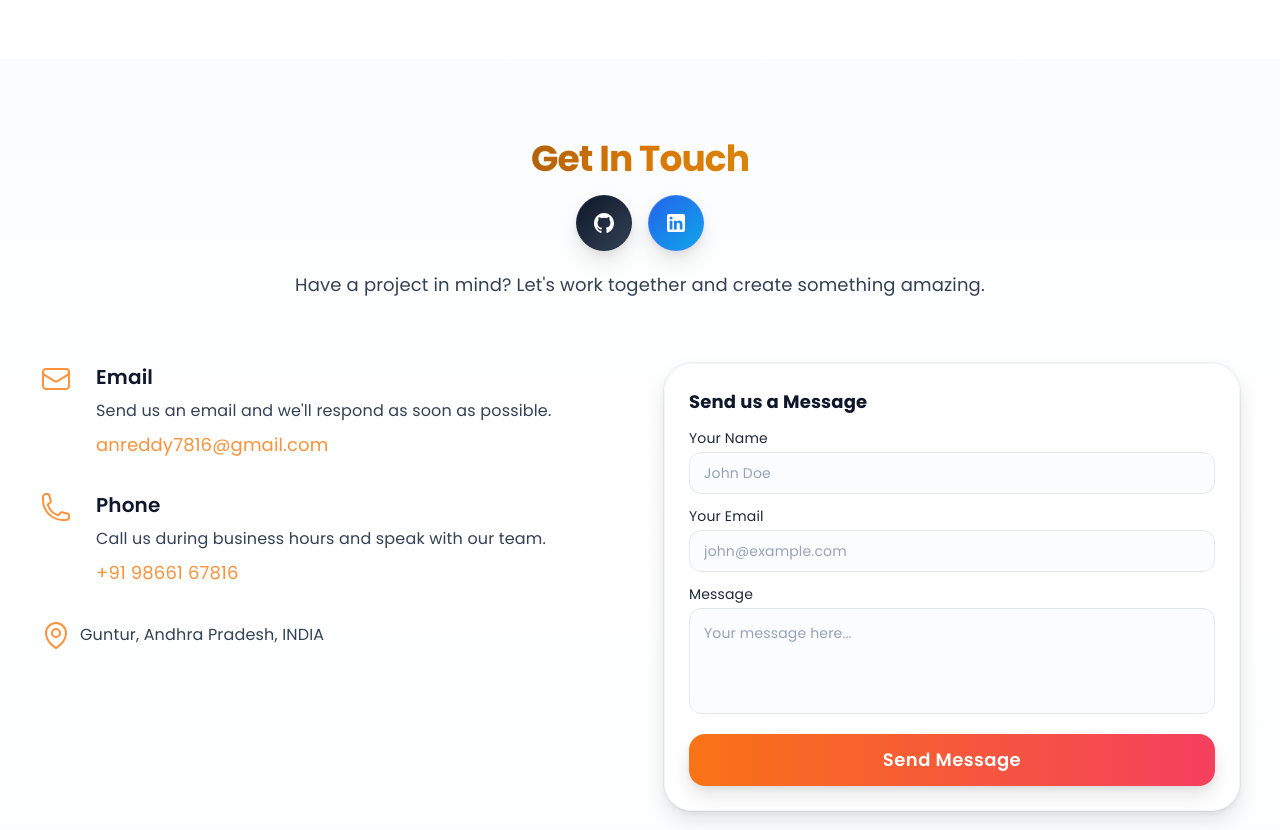
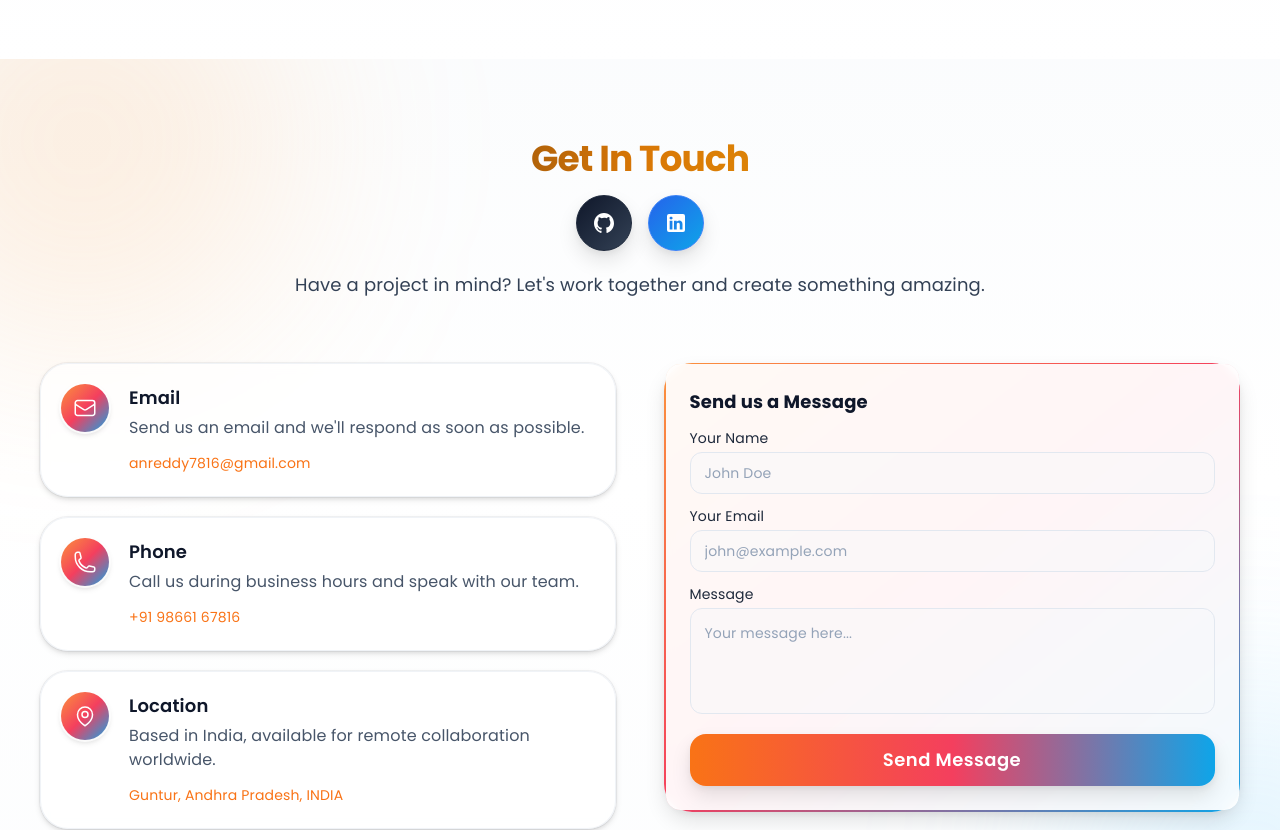
Before and after one commit to anreddy7816/my-portfolio, a React (Vite) app: page / in a window 1280 px wide. Shown: the part 4540-5370 px from the top of the page. Built offline with nearby package versions, Linux system fonts and the light colour scheme; the HTML template or start-up script is replaced by a standard one.

Commit message:
contact section update.

```diff
--- a/src/components/ContactSection.jsx
+++ b/src/components/ContactSection.jsx
@@ -1,4 +1,5 @@
 import React, { useEffect, useState } from "react";
+import { motion } from "framer-motion";
 import {
   EnvelopeIcon,
   PhoneIcon,
@@ -180,8 +181,22 @@ export default function ContactSection() {
   return (
     <>
       <section id="contact" className={contactStyles.section}>
-        <div className={contactStyles.header}>
-          <h2 className={contactStyles.title}>{contactSectionContent.title}</h2>
+        {/* Decorative glow blobs */}
+        <div className={contactStyles.glowA} />
+        <div className={contactStyles.glowB} />
+
+        <div className={contactStyles.innerWrap}>
+          {/* Header with title, socials, subtitle */}
+          <motion.div
+            className={contactStyles.header}
+            initial={{ opacity: 0, y: 30 }}
+            whileInView={{ opacity: 1, y: 0 }}
+            transition={{ duration: 0.6, ease: [0.22, 1, 0.36, 1] }}
+            viewport={{ once: true }}
+          >
+            <h2 className={contactStyles.title}>
+              {contactSectionContent.title}
+            </h2>
             <div className={contactStyles.socialRow}>
               {contactSectionContent.socialLinks.map((link) => {
                 const SocialIcon = socialIconMap[link.label];
@@ -196,6 +211,9 @@ export default function ContactSection() {
                     aria-label={link.label}
                     title={link.label}
                   >
+                    <span
+                      className={`${contactStyles.socialGlow} ${contactStyles.socialGlowTones[link.tone]}`}
+                    />
                     <SocialIcon className={contactStyles.socialIcon} />
                   </a>
                 );
@@ -204,15 +222,30 @@ export default function ContactSection() {
             <p className={contactStyles.subtitle}>
               {contactSectionContent.subtitle}
             </p>
-        </div>
+          </motion.div>
+
           <div className={contactStyles.grid}>
+            {/* Left column — method cards */}
             <div className={contactStyles.methods}>
-            {contactSectionContent.methods.map((method) => {
+              {contactSectionContent.methods.map((method, idx) => {
                 const Icon = iconMap[method.icon];
 
                 return (
-                <div key={method.title} className={contactStyles.methodRow}>
-                  <Icon className={contactStyles.methodIcon} />
+                  <motion.div
+                    key={method.title}
+                    initial={{ opacity: 0, x: -30 }}
+                    whileInView={{ opacity: 1, x: 0 }}
+                    transition={{
+                      duration: 0.5,
+                      ease: [0.22, 1, 0.36, 1],
+                      delay: idx * 0.1,
+                    }}
+                    viewport={{ once: true }}
+                    className={contactStyles.methodCard}
+                  >
+                    <span className={contactStyles.methodIconCircle}>
+                      <Icon className={contactStyles.methodIconInner} />
+                    </span>
                     <div>
                       <h3 className={contactStyles.methodTitle}>
                         {method.title}
@@ -220,19 +253,59 @@ export default function ContactSection() {
                       <p className={contactStyles.methodDescription}>
                         {method.description}
                       </p>
-                    <a href={method.href} className={contactStyles.methodLink}>
+                      <a
+                        href={method.href}
+                        className={contactStyles.methodLink}
+                      >
                         {method.value}
                       </a>
                     </div>
-                </div>
+                  </motion.div>
                 );
               })}
-            <div className={contactStyles.locationRow}>
-              <MapPinIcon className={contactStyles.locationIcon} />
-              <span>{contactSectionContent.location.value}</span>
+
+              <motion.div
+                initial={{ opacity: 0, x: -30 }}
+                whileInView={{ opacity: 1, x: 0 }}
+                transition={{
+                  duration: 0.5,
+                  ease: [0.22, 1, 0.36, 1],
+                  delay: 0.2,
+                }}
+                viewport={{ once: true }}
+                className={contactStyles.methodCard}
+              >
+                <span className={contactStyles.methodIconCircle}>
+                  <MapPinIcon className={contactStyles.methodIconInner} />
+                </span>
+                <div>
+                  <h3 className={contactStyles.methodTitle}>
+                    {contactSectionContent.location.title}
+                  </h3>
+                  <p className={contactStyles.methodDescription}>
+                    {contactSectionContent.location.description}
+                  </p>
+                  <span className={contactStyles.methodLink}>
+                    {contactSectionContent.location.value}
+                  </span>
                 </div>
+              </motion.div>
             </div>
+
+            {/* Right column — form card */}
+            <motion.div
+              initial={{ opacity: 0, y: 36, scale: 0.975 }}
+              whileInView={{ opacity: 1, y: 0, scale: 1 }}
+              transition={{
+                duration: 0.6,
+                ease: [0.22, 1, 0.36, 1],
+                delay: 0.15,
+              }}
+              viewport={{ once: true }}
+              className={contactStyles.formCardShell}
+            >
               <div className={contactStyles.formCard}>
+                <div className={contactStyles.formBody}>
                   <h3 className={contactStyles.formTitle}>
                     {contactSectionContent.form.title}
                   </h3>
@@ -266,7 +339,9 @@ export default function ContactSection() {
                             }
                             required
                             className={`${contactStyles.textarea} ${
-                        fieldErrors[field.name] ? contactStyles.inputError : ""
+                              fieldErrors[field.name]
+                                ? contactStyles.inputError
+                                : ""
                             }`}
                           />
                         ) : (
@@ -286,7 +361,9 @@ export default function ContactSection() {
                             }
                             required
                             className={`${contactStyles.input} ${
-                        fieldErrors[field.name] ? contactStyles.inputError : ""
+                              fieldErrors[field.name]
+                                ? contactStyles.inputError
+                                : ""
                             }`}
                           />
                         )}
@@ -309,7 +386,9 @@ export default function ContactSection() {
                         }`}
                         role="status"
                         aria-live={
-                    submitState.status === "error" ? "assertive" : "polite"
+                          submitState.status === "error"
+                            ? "assertive"
+                            : "polite"
                         }
                       >
                         {submitState.message}
@@ -329,6 +408,9 @@ export default function ContactSection() {
                         : contactSectionContent.form.submitLabel}
                     </button>
                   </form>
+                </div>
+              </div>
+            </motion.div>
           </div>
         </div>
       </section>
--- a/src/data/sections/contact.js
+++ b/src/data/sections/contact.js
@@ -31,6 +31,9 @@ export const contactSectionContent = {
     },
   ],
   location: {
+    title: "Location",
+    description:
+      "Based in India, available for remote collaboration worldwide.",
     value: "Guntur, Andhra Pradesh, INDIA",
     icon: "location",
   },
--- a/src/styles/sections/contact.js
+++ b/src/styles/sections/contact.js
@@ -1,31 +1,48 @@
 export const contactStyles = {
   section:
-    "scroll-mt-24 px-4 py-16 sm:px-6 md:px-10 md:py-20 bg-gradient-to-b from-slate-50/60 via-white to-slate-50/40 dark:from-slate-950/80 dark:via-slate-900 dark:to-slate-950/80",
+    "relative scroll-mt-24 px-4 py-16 sm:px-6 md:px-10 md:py-20 overflow-hidden bg-gradient-to-b from-slate-50/60 via-white to-slate-50/40 dark:from-slate-950/80 dark:via-slate-900 dark:to-slate-950/80",
+  /* Decorative ambient glow blobs */
+  glowA:
+    "pointer-events-none absolute -top-32 -left-32 h-[420px] w-[420px] rounded-full bg-orange-300/20 blur-[100px] dark:bg-orange-500/10",
+  glowB:
+    "pointer-events-none absolute -bottom-40 -right-40 h-[380px] w-[380px] rounded-full bg-sky-300/20 blur-[100px] dark:bg-sky-500/10",
+  innerWrap: "relative z-10",
   header: "max-w-7xl mx-auto text-center mb-16",
   title:
     "mb-4 text-3xl font-extrabold tracking-tight bg-gradient-to-r from-slate-950 via-amber-600 to-yellow-500 bg-clip-text text-transparent dark:from-white dark:via-orange-200 dark:to-amber-400 sm:text-4xl",
   socialRow: "mb-5 flex items-center justify-center gap-4",
   socialButton:
-    "inline-flex h-14 w-14 items-center justify-center rounded-full border text-white shadow-md3 transition-all duration-md-medium ease-md-standard hover:-translate-y-1.5 hover:scale-[1.05] hover:shadow-md5 active:scale-[0.97] focus:outline-none focus:ring-2 focus:ring-orange-400 focus:ring-offset-2 dark:focus:ring-offset-slate-900",
+    "group relative inline-flex h-14 w-14 items-center justify-center rounded-full border text-white shadow-md3 transition-all duration-md-medium ease-md-standard hover:-translate-y-1.5 hover:scale-[1.05] hover:shadow-md5 active:scale-[0.97] focus:outline-none focus:ring-2 focus:ring-orange-400 focus:ring-offset-2 dark:focus:ring-offset-slate-900",
+  socialGlow:
+    "pointer-events-none absolute inset-0 rounded-full opacity-0 blur-md transition-opacity duration-300 group-hover:opacity-60",
+  socialGlowTones: {
+    dark: "bg-slate-500/40",
+    blue: "bg-sky-400/40",
+  },
   socialTones: {
     dark: "border-slate-800 bg-gradient-to-br from-slate-900 to-slate-700 hover:border-slate-700 hover:from-slate-800 hover:to-slate-600 dark:border-slate-600 dark:from-slate-800 dark:to-slate-700",
     blue: "border-blue-500 bg-gradient-to-br from-blue-600 to-sky-500 hover:border-blue-400 hover:from-blue-500 hover:to-sky-400 dark:border-blue-400/70 dark:from-blue-500 dark:to-sky-500",
   },
-  socialIcon: "h-6 w-6",
+  socialIcon: "relative z-10 h-6 w-6",
   subtitle: "text-base leading-7 text-slate-700 dark:text-slate-100 sm:text-lg",
-  grid: "max-w-7xl mx-auto grid grid-cols-1 md:grid-cols-2 gap-12",
-  methods: "space-y-8",
-  methodRow: "flex items-start gap-6",
-  methodIcon: "w-8 h-8 text-orange-400 dark:text-orange-300 flex-shrink-0",
-  methodTitle: "text-xl font-semibold mb-2 text-slate-900 dark:text-white",
+  grid: "max-w-7xl mx-auto grid grid-cols-1 md:grid-cols-2 gap-12 items-start",
+  methods: "space-y-5",
+  methodCard:
+    "group flex items-start gap-5 rounded-md-xl border border-slate-200/50 bg-white/70 p-5 shadow-md2 ring-1 ring-slate-900/5 backdrop-blur-sm transition-all duration-md-medium ease-md-standard hover:shadow-md4 hover:-translate-y-0.5 dark:border-white/[0.06] dark:bg-slate-800/60 dark:ring-white/5",
+  methodIconCircle:
+    "flex-shrink-0 flex h-12 w-12 items-center justify-center rounded-full bg-gradient-to-br from-orange-400 via-rose-500 to-sky-500 shadow-md2 ring-2 ring-white/80 transition-transform duration-300 ease-md-standard group-hover:scale-110 dark:ring-slate-900/60",
+  methodIconInner: "h-6 w-6 text-white",
+  methodTitle: "text-lg font-semibold mb-1 text-slate-900 dark:text-white",
   methodDescription:
-    "mb-2 text-sm leading-7 text-slate-700 dark:text-white/85 sm:text-base",
-  methodLink: "text-orange-400 hover:text-orange-500 font-medium transition",
-  locationRow:
-    "flex items-center gap-2 text-sm leading-7 text-slate-700 dark:text-slate-100 sm:text-base",
-  locationIcon: "w-8 h-8 text-orange-400 dark:text-orange-300",
+    "mb-2 text-sm leading-6 text-slate-600 dark:text-white/75 sm:text-base",
+  methodLink:
+    "inline-flex items-center gap-1 text-sm font-medium text-orange-500 transition-colors duration-200 hover:text-orange-600 dark:text-orange-400 dark:hover:text-orange-300",
+
+  formCardShell:
+    "rounded-md-xl bg-gradient-to-br from-orange-400 via-rose-500 to-sky-500 p-[1.5px] shadow-md3 transition-shadow duration-md-medium ease-md-standard hover:shadow-md4",
   formCard:
-    "relative rounded-md-xl border border-slate-200/40 bg-white/90 p-5 shadow-md3 ring-1 ring-slate-900/5 backdrop-blur-sm transition-shadow duration-md-medium ease-md-standard hover:shadow-md4 dark:border-white/[0.06] dark:bg-slate-800/90 dark:shadow-[0_18px_40px_rgba(2,6,23,0.35)] dark:ring-white/5 sm:p-6",
+    "rounded-[calc(var(--radius-md-xl,16px)-1.5px)] bg-white/95 backdrop-blur-sm dark:bg-slate-800/95",
+  formBody: "p-5 sm:p-6",
   formTitle: "mb-3 text-lg font-bold text-slate-900 dark:text-white",
   form: "space-y-3",
   fieldWrapper:
@@ -38,7 +55,7 @@ export const contactStyles = {
     "border-red-400 focus:border-red-500 dark:border-red-400 dark:focus:border-red-300",
   fieldErrorText: "mt-1 text-sm text-red-600 dark:text-red-300",
   submit:
-    "w-full rounded-md-lg bg-gradient-to-r from-orange-500 to-rose-500 py-3 text-white font-semibold tracking-wide shadow-md3 transition-all duration-md-short ease-md-standard hover:-translate-y-0.5 hover:shadow-md4 hover:brightness-110 active:scale-[0.98] dark:from-orange-400 dark:to-amber-400 dark:text-slate-950",
+    "w-full rounded-md-lg bg-gradient-to-r from-orange-500 via-rose-500 to-sky-500 py-3 text-white font-semibold tracking-wide shadow-md3 transition-all duration-md-short ease-md-standard hover:-translate-y-0.5 hover:shadow-md4 hover:brightness-110 active:scale-[0.98] dark:from-orange-400 dark:via-rose-400 dark:to-sky-400 dark:text-slate-950",
   submitDisabled:
     "cursor-not-allowed opacity-70 hover:scale-100 hover:bg-orange-400",
   statusBase: "rounded-lg px-3 py-2 text-sm font-medium",
--- a/src/styles/sections/navbar.js
+++ b/src/styles/sections/navbar.js
@@ -3,7 +3,7 @@ export const navbarStyles = {
   wrapper: "max-w-7xl mx-auto flex justify-between items-center",
   brandGroup: "flex items-center gap-3 md:gap-4",
   brandImage:
-    "w-10 h-10 md:w-12 md:h-12 lg:w-14 lg:h-14 rounded-full shadow-md2 ring-2 ring-white/10 transition-all duration-md-medium ease-md-standard hover:scale-110 hover:ring-orange-400/40 hover:shadow-md4 cursor-pointer",
+    "w-10 h-10 md:w-12 md:h-12 lg:w-14 lg:h-14 rounded-full shadow-md2 ring-2 ring-white/10 transition-all duration-md-medium ease-md-standard hover:scale-[1.5] hover:ring-orange-400/40 hover:shadow-md4 cursor-pointer",
   brandText:
     "text-xl md:text-2xl font-bold tracking-tight bg-gradient-to-r from-white via-blue-200 to-purple-300 bg-clip-text text-transparent drop-shadow-[0_0_6px_rgba(147,197,253,0.35)]",
   brandAccent: "text-orange-400",
```
Lines whose indentation alone changed are shown as unchanged.
